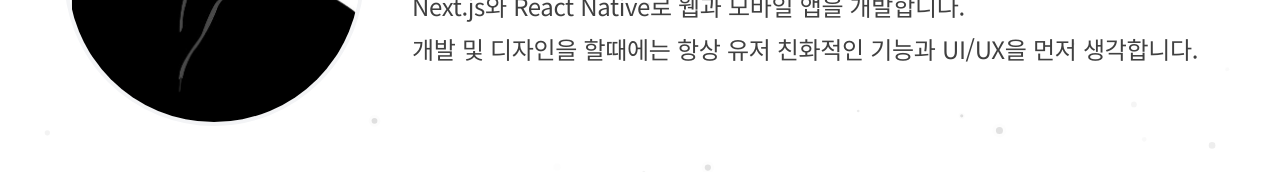
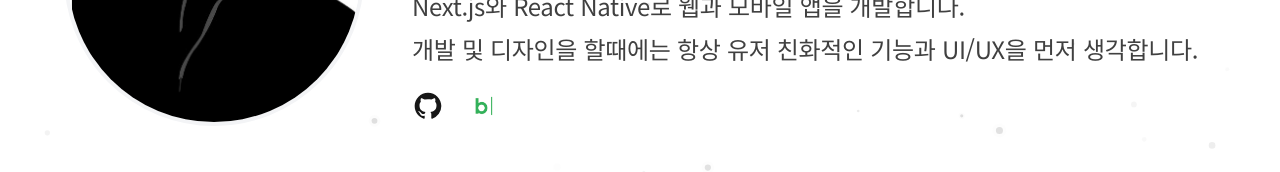
Before and after one commit to iafan1229/dev-intro, a Next.js app: page / in a window 1280 px wide. Shown: the part 458-630 px from the top of the page. Built offline with nearby package versions, Linux system fonts and the light colour scheme.

Commit message:
두번째 커밋

```diff
--- a/src/app/page.tsx
+++ b/src/app/page.tsx
@@ -47,6 +47,39 @@
                 <br/>
                 개발 및 디자인을 할때에는 항상 유저 친화적인 기능과 UI/UX을 먼저 생각합니다.
               </p>
+              <div style={{paddingTop:20}}>
+                 <div className="flex gap-6 mb-8">
+                  {/* GitHub */}
+                  <a
+                    href="https://github.com/iafan1229"
+                    target="_blank"
+                    rel="noopener noreferrer"
+                    className="text-gray-400 hover:text-gray-900 transition-colors duration-300"
+                    aria-label="GitHub"
+                  >
+                    <svg className="w-8 h-8" fill="currentColor" viewBox="0 0 24 24" aria-hidden="true">
+                      <path fillRule="evenodd" d="M12 2C6.477 2 2 6.484 2 12.017c0 4.425 2.865 8.18 6.839 9.504.5.092.682-.217.682-.483 0-.237-.008-.868-.013-1.703-2.782.605-3.369-1.343-3.369-1.343-.454-1.158-1.11-1.466-1.11-1.466-.908-.62.069-.608.069-.608 1.003.07 1.531 1.032 1.531 1.032.892 1.53 2.341 1.088 2.91.832.092-.647.35-1.088.636-1.338-2.22-.253-4.555-1.113-4.555-4.951 0-1.093.39-1.988 1.029-2.688-.103-.253-.446-1.272.098-2.65 0 0 .84-.27 2.75 1.026A9.564 9.564 0 0112 6.844c.85.004 1.705.115 2.504.337 1.909-1.296 2.747-1.027 2.747-1.027.546 1.379.202 2.398.1 2.651.64.7 1.028 1.595 1.028 2.688 0 3.848-2.339 4.695-4.566 4.943.359.309.678.92.678 1.855 0 1.338-.012 2.419-.012 2.747 0 .268.18.58.688.482A10.019 10.019 0 0022 12.017C22 6.484 17.522 2 12 2z" clipRule="evenodd" />
+                    </svg>
+                  </a>
+
+                  {/* Blog (Naver) */}
+                  <a
+                    href="https://blog.naver.com/home124"
+                    target="_blank"
+                    rel="noopener noreferrer"
+                    className="transition-opacity duration-300 hover:opacity-70"
+                    aria-label="Naver Blog"
+                  >
+                    <Image
+                      src="/blog.png"
+                      alt="Naver Blog"
+                      width={32}
+                      height={32}
+                      className="w-8 h-8"
+                    />
+                  </a>
+               </div>
+              </div>
             </div>
           </div>
         </div>
```
Also changed, not shown: public/blog.png (added).
